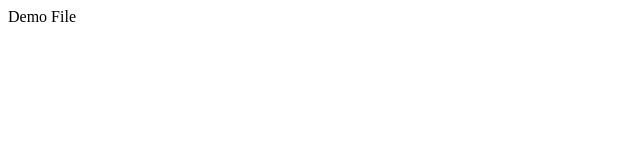
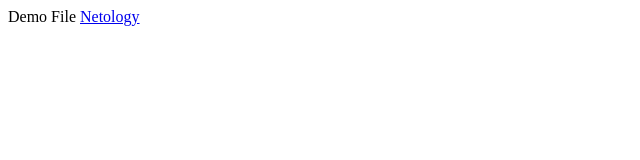
Before and after one commit to kdg149/demo, a plain HTML site: page index.html in a window 1280 px wide. Shown: the full height of the page, 0-640 px from the left. Drawn offline with Linux system fonts and the light colour scheme.

Commit message:
Link to netology added

```diff
--- a/index.html
+++ b/index.html
@@ -8,5 +8,6 @@
 </head>
 <body>
     Demo File
+    <a href="http://netology.ru">Netology</a>
 </body>
 </html>
```
